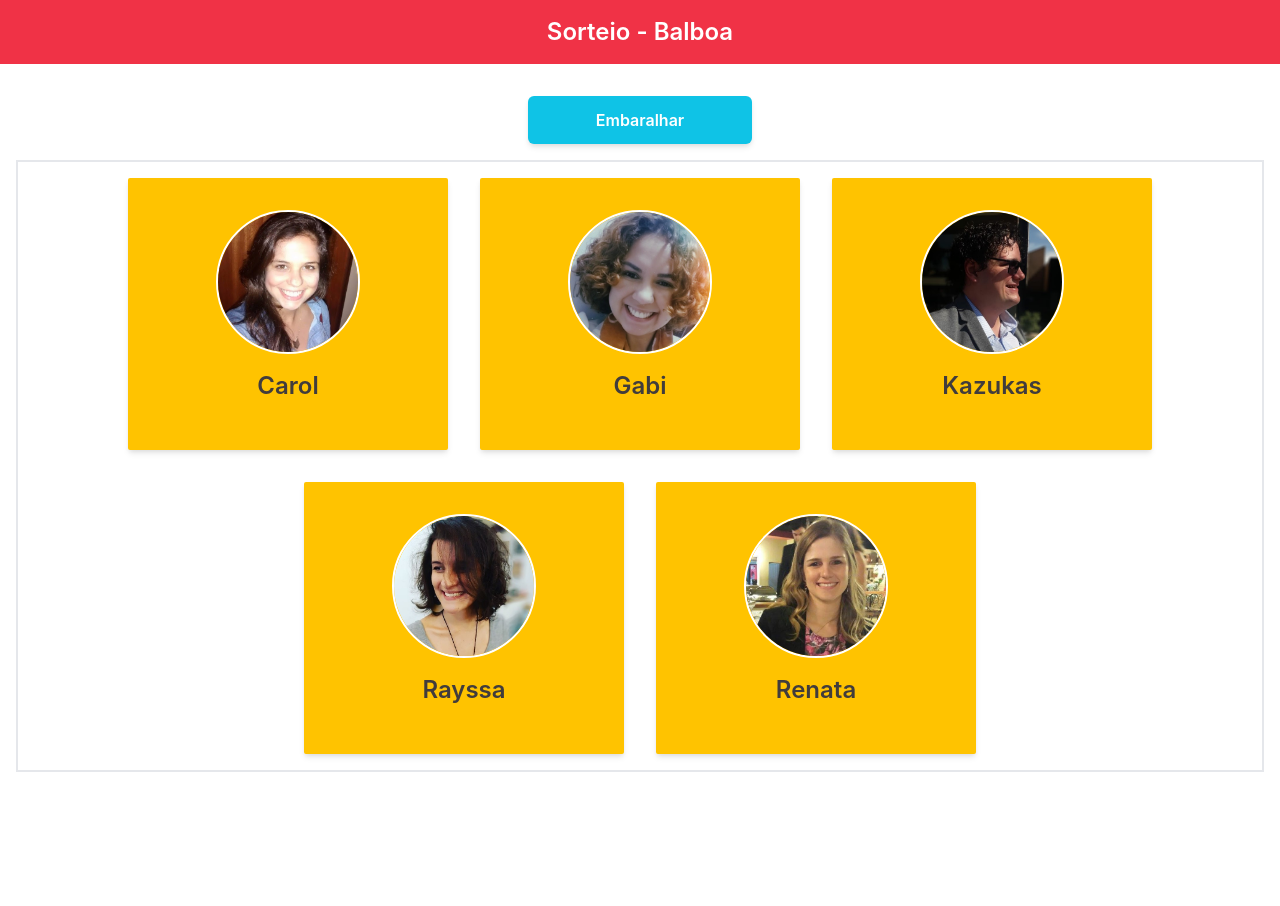
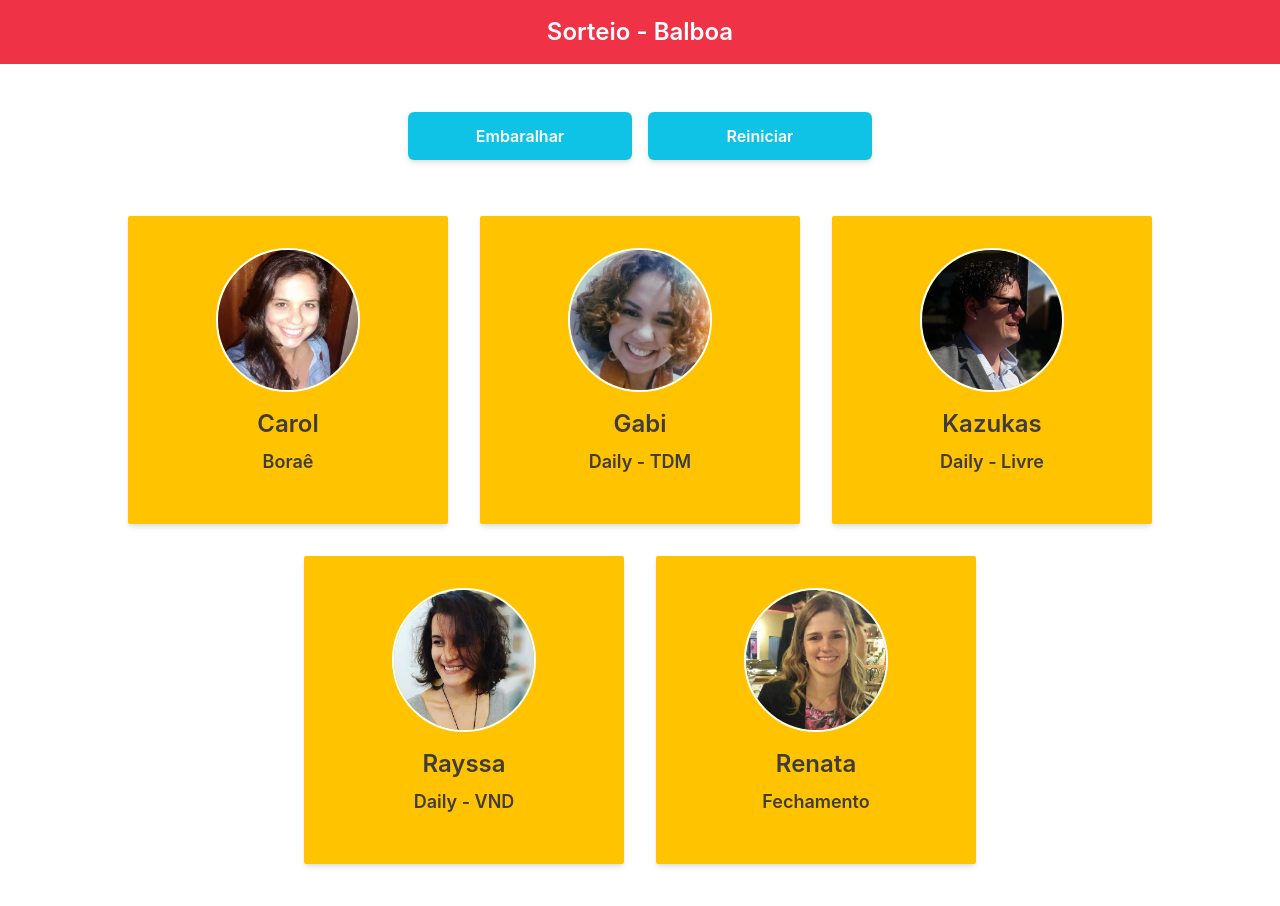
Before and after one commit to biraneves/react-shuffle, a React (Create React App) app: page / in a window 1280 px wide. Shown: the top 906 px of the page. Before the commit the page ends 800 px from the top, so only its background shows below. Built offline with nearby package versions, Linux system fonts and the light colour scheme.

Commit message:
Botões com funcionalidades implementadas.

```diff
--- a/package.json
+++ b/package.json
@@ -8,6 +8,7 @@
         "@testing-library/react": "11.1.0",
         "@testing-library/user-event": "12.1.10",
         "axios": "0.21.1",
+        "lodash": "^4.17.21",
         "react": "17.0.2",
         "react-dom": "17.0.2",
         "react-icons": "4.2.0",
--- a/src/components/Button.jsx
+++ b/src/components/Button.jsx
@@ -9,7 +9,7 @@ export default function Button({
 
     return (
         <button
-            className="w-56 h-12 m-4 shadow-md rounded-md text-white font-semibold"
+            className="w-56 h-12 mb-2 mt-8 mx-2 shadow-md rounded-md text-white font-semibold"
             style={{backgroundColor: '#0FC3E6'}}
             onClick={handleButtonClick}
         >
--- a/src/components/Card.jsx
+++ b/src/components/Card.jsx
@@ -4,12 +4,14 @@ import Photo from "./Photo";
 export default function Card({
     urlPhoto,
     altText,
-    labelText,
+    topLabelText,
+    botLabelText,
 }) {
     return (
         <div className="flex flex-col items-center justify-center w-80 p-8 m-4 shadow-md rounded-sm" style={{backgroundColor: '#FFC300'}}>
             <Photo urlFile={urlPhoto} alternativaText={altText} />
-            <Label>{labelText}</Label>
+            <Label labelType='top'>{topLabelText}</Label>
+            <Label labelType='bottom'>{botLabelText}</Label>
         </div>
     );
 }
--- a/src/components/Deck.jsx
+++ b/src/components/Deck.jsx
@@ -2,7 +2,7 @@ export default function Deck({
     children: cards,
 }) {
     return (
-        <div className="border-2 flex flex-row items-center justify-center flex-wrap">
+        <div className="flex flex-row items-center justify-center flex-wrap p-8" >
             {cards}
         </div>
     );
--- a/src/components/Label.jsx
+++ b/src/components/Label.jsx
@@ -1,7 +1,10 @@
 export default function Label({
     children: text = 'Texto da label',
+    labelType,
 }) {
+    const typeLabel = labelType === 'top' ? 'mt-4 mb-0 text-2xl' : 'mt-2 mb-4 text-lg';
+
     return (
-        <span className="m-4 text-2xl font-semibold" style={{color: '#413C3C'}}>{text}</span>
+        <span className={`${typeLabel} font-semibold`} style={{color: '#413C3C'}}>{text}</span>
     );
 }
--- /dev/null
+++ b/src/components/Loading.jsx
@@ -0,0 +1,7 @@
+import { ClipLoader } from "react-spinners";
+
+export default function Loading() {
+    return (
+        <ClipLoader />
+    );
+}
--- /dev/null
+++ b/src/data/rituais.js
@@ -0,0 +1 @@
+export const rituais = ['Boraê', 'Daily - TDM', 'Daily - Livre', 'Daily - VND', 'Fechamento'];
--- /dev/null
+++ b/src/helpers/arrayHelpers.js
@@ -0,0 +1,7 @@
+import _ from "lodash";
+
+export function helperShuffleArray(array) {
+    const shuffledArray = _.shuffle(array);
+
+    return shuffledArray;
+}
--- a/src/pages/MainPage.jsx
+++ b/src/pages/MainPage.jsx
@@ -1,26 +1,72 @@
 import { people } from "../data/people";
+import { rituais } from "../data/rituais";
+import { helperShuffleArray } from "../helpers/arrayHelpers";
+import { useState } from "react";
 
 import Header from "../components/Header";
 import Main from "../components/Main";
 import Button from "../components/Button";
 import Deck from "../components/Deck";
 import Card from "../components/Card";
+import Loading from "../components/Loading";
 
 export default function MainPage() {
+    const [allCards, setAllCards] = useState(people);
+    const [loading, setLoading] = useState(false);
+
+    function handleShuffleButtonClick() {
+        setLoading(true);
+        const shuffledCards = helperShuffleArray(allCards);
+
+        setTimeout(() => {
+            setLoading(false);
+            setAllCards(shuffledCards);
+        }, 3000);
+    }
+
+    function handleResetButtonClick() {
+        setLoading(true);
+
+        setTimeout(() => {
+            setLoading(false);
+            setAllCards(people);
+        }, 1000);
+    }
+
+    let mainJsx = (
+        <div className="flex justify-center my-4">
+            <Loading />
+        </div>
+    );
+
+    if (!loading) {
+        mainJsx = (
+            <Deck>
+                {
+                    allCards.map((item, index) => {
+                        return (
+                            <Card
+                                urlPhoto={item.photo}
+                                altText={item.name}
+                                topLabelText={item.name}
+                                botLabelText={rituais[index]}
+                                key={item.id} />
+                        );
+                    })
+                }
+            </Deck>
+        );
+    }
+
     return (
         <>
             <Header>Sorteio - Balboa</Header>
             <Main>
-                <Button>Embaralhar</Button>
-                <Deck>
-                    {
-                        people.map(item => {
-                            return (
-                                <Card urlPhoto={item.photo} altText={item.name} labelText={item.name} key={item.id} />
-                            );
-                        })
-                    }
-                </Deck>
+                <div className="flex flex-row items-center justify-center">
+                    <Button onButtonClick={handleShuffleButtonClick}>Embaralhar</Button>
+                    <Button onButtonClick={handleResetButtonClick}>Reiniciar</Button>
+                </div>
+                {mainJsx}
             </Main>
         </>
     );
```
Also changed, not shown: 2 other files (tests, documents, lock files or other folders).
